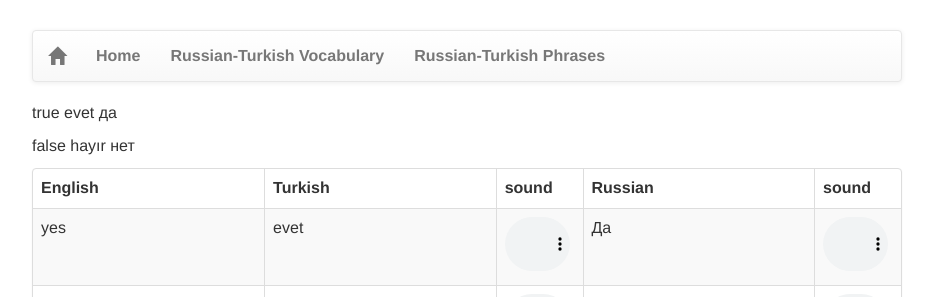
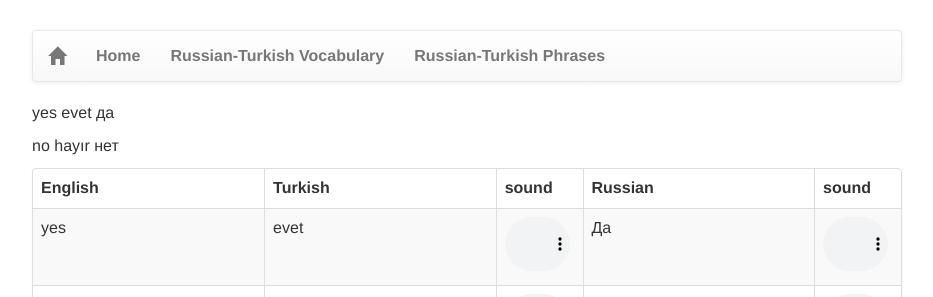
Before and after one commit to study-language/study-language-github.io, a Jekyll site: the page built from pages/russian-turkish-vocabulary.md, in a window 1280 px wide. Shown: the top 297 px of the page, without its empty margins (173-1106 px from the left). Built offline with Jekyll 4.4.1, drawn with Linux system fonts in a browser that asks for light colours; our own code applies the rules of GitHub Pages for plain Markdown files; the repository's description, which GitHub fills in, is left out.

Commit message:
Update russian-turkish-vocabulary.yml

```diff
--- a/_data/russian-turkish-vocabulary.yml
+++ b/_data/russian-turkish-vocabulary.yml
@@ -1,10 +1,10 @@
 vocabulary:
-  - en: yes
+  - en: "yes"
     tr: evet
     tr-s: evet.mp3
     ru: да
     ru-s: да.mp3
-  - en: no
+  - en: "no"
     tr: hayır
     tr-s: hayir.mp3
     ru: нет
```
